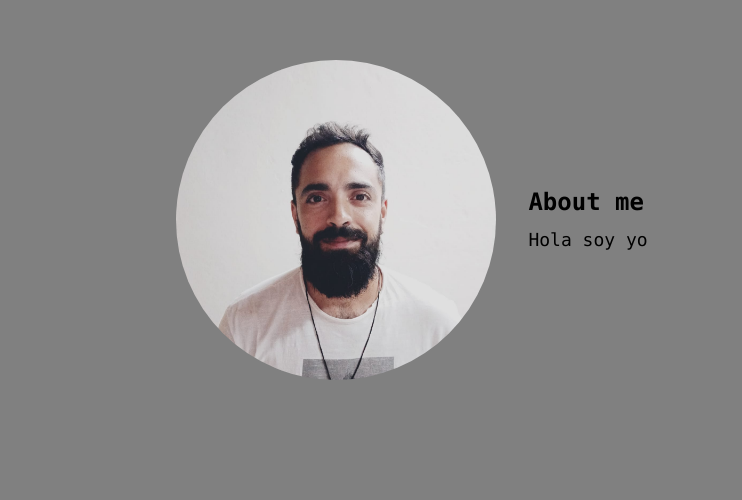
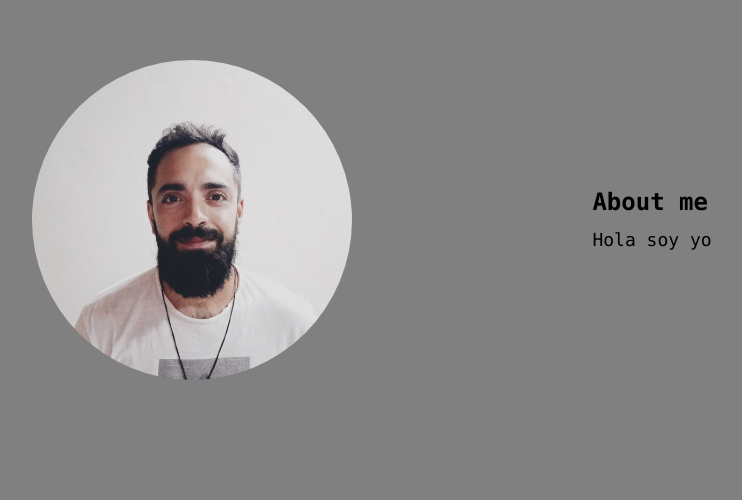
Before and after one commit to Silrojua22/Portfolio-1, a React (Vite) app in the folder portfolio/: page / in a window 1280 px wide. Shown: the part 1060-1560 px from the top of the page, without its empty margins (228-970 px from the left). Built offline with nearby package versions, Linux system fonts and the light colour scheme; what tailwindcss-animated would draw is missing.

Commit message:
useEffect

```diff
--- a/portfolio/src/App.css
+++ b/portfolio/src/App.css
@@ -12,5 +12,5 @@
 }
 
 .about-section {
-  margin-bottom: 50px;
+  margin-bottom: 20px;
 }
--- a/portfolio/src/App.jsx
+++ b/portfolio/src/App.jsx
@@ -9,7 +9,7 @@ import Contact from "./components/mainViewPortfolioFiles/contact/contact";
 function App() {
   return (
     <div>
-      <Nav /> {/* Muestra la barra de navegación en todas las secciones */}
+      <Nav />
       <div id="home-section">
         <Home />
       </div>
--- a/portfolio/src/components/mainViewPortfolioFiles/about/about.jsx
+++ b/portfolio/src/components/mainViewPortfolioFiles/about/about.jsx
@@ -1,11 +1,21 @@
-import { useState, useEffect } from "react";
+import { useState, useEffect, useRef } from "react";
 import image from "../../../assets/Image-About.jpg";
 
 const About = () => {
   const [typedText, setTypedText] = useState("");
   const fullText = "About me";
+  const aboutSectionRef = useRef(null);
 
   useEffect(() => {
+    const options = {
+      root: null,
+      rootMargin: "0px",
+      threshold: 0.5,
+    };
+
+    const observer = new IntersectionObserver((entries) => {
+      entries.forEach((entry) => {
+        if (entry.isIntersecting) {
           let currentIndex = 0;
 
           const interval = setInterval(() => {
@@ -23,18 +33,34 @@ const About = () => {
           return () => {
             clearInterval(interval);
           };
+        }
+      });
+    }, options);
+
+    if (aboutSectionRef.current) {
+      observer.observe(aboutSectionRef.current);
+    }
+
+    return () => {
+      if (aboutSectionRef.current) {
+        observer.unobserve(aboutSectionRef.current);
+      }
+    };
   }, []);
 
   return (
-    <div className="font-mono flex flex-col md:flex-row items-center justify-center h-screen">
-      <div className="w-80 h-80 rounded-full overflow-hidden mb-4 md:mb-0 md:mr-8">
+    <div
+      className="font-mono flex flex-col md:flex-row items-center justify-center h-screen"
+      ref={aboutSectionRef}
+    >
+      <div className="w-80 h-80 rounded-full overflow-hidden mb-4 md:mb-0 md:mr-40">
         <img
           className="w-full h-full object-cover"
           src={image}
           alt="Image-About"
         />
       </div>
-      <div className="text-center md:text-left m-4 md:m-0">
+      <div className="text-center md:text-left m-4 md:m-20">
         <h1 className="text-2xl font-bold mb-2 w-48 md:w-auto">{typedText}</h1>
         <p className="text-lg">Hola soy yo</p>
       </div>
```
Lines whose indentation alone changed are shown as unchanged.
